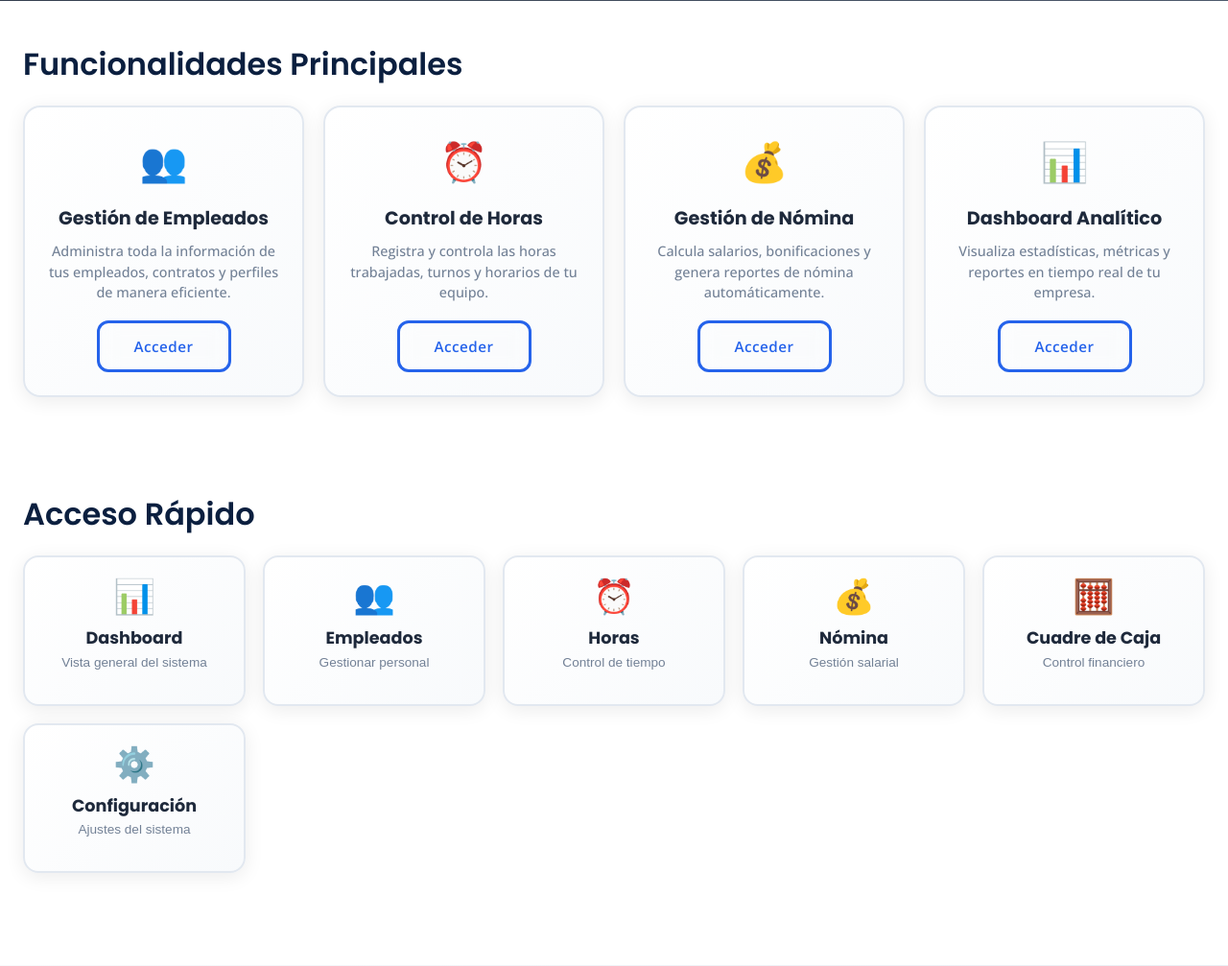
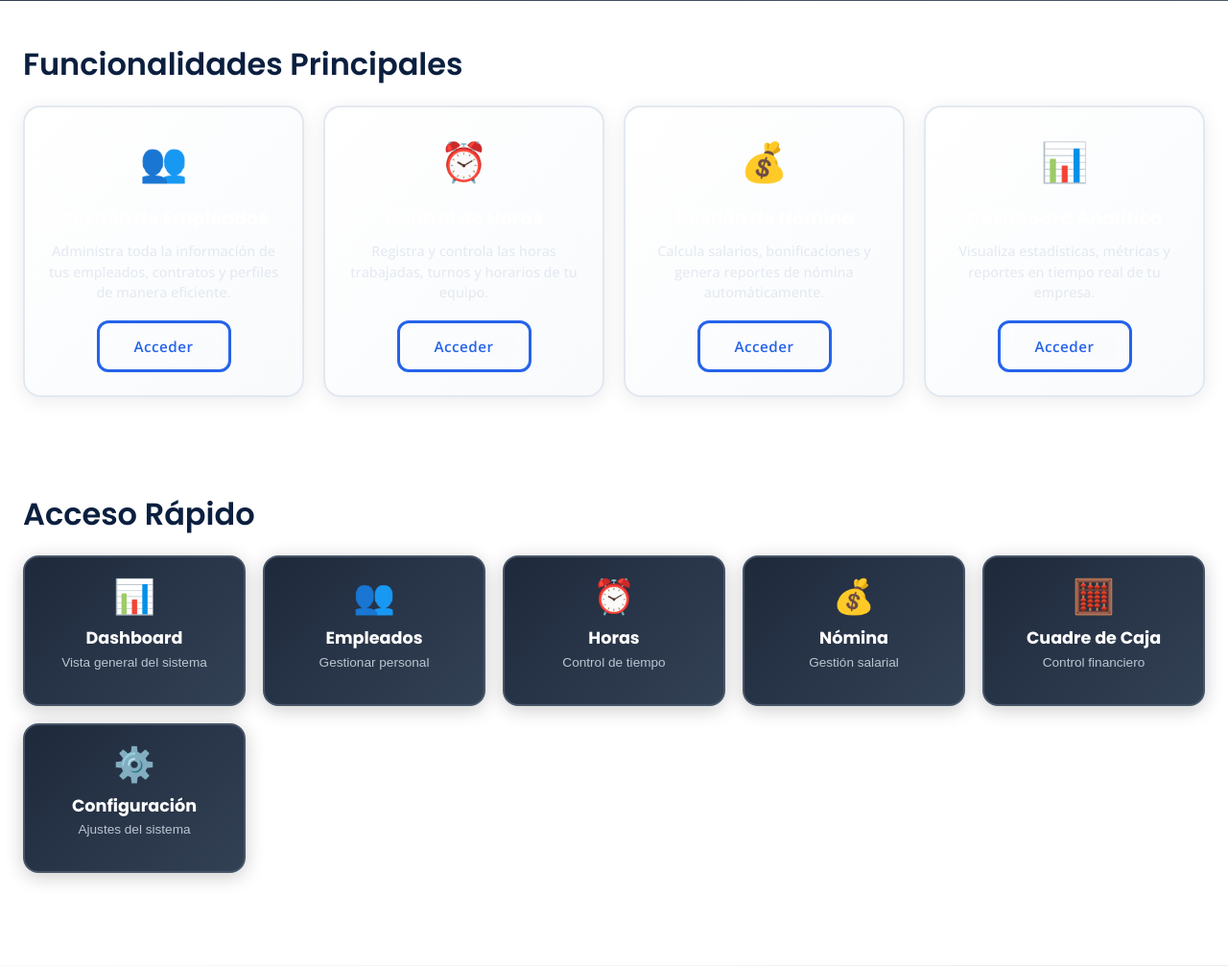
Before and after one commit to axyra-app/axyra-sistema-gestion, a FastAPI app: page / in a window 1280 px wide. Shown: the part 765-1772 px from the top of the page at 96% size. Run offline with FastAPI, Linux system fonts and the light colour scheme; data that the repository does not hold is empty.

Commit message:
Fix auto-login issue and improve text visibility - Fix dashboard Firebase auth listener to prevent auto-login - Improve logout function to completely clear all sessions - Change index.html text colors from dark blue to white for better visibility - Update feature cards and quick access cards with white text - Improve contrast and readability of homepage elements - Prevent infinite authentication loops after logout

```diff
--- a/frontend/index.html
+++ b/frontend/index.html
@@ -1115,7 +1115,7 @@
               <h5>📧 Mientras tanto, contáctanos por:</h5>
               <ul>
                 <li><strong>Email:</strong> axyra.app@gmail.com</li>
-                <li><strong>WhatsApp:</strong> +57 300 123 4567</li>
+                <li><strong>WhatsApp:</strong> +57 3187249579</li>
                 <li><strong>Horario:</strong> Lunes a Viernes 9:00 AM - 6:00 PM</li>
               </ul>
 
@@ -1135,7 +1135,7 @@
 
       function contactarWhatsApp() {
         const mensaje = encodeURIComponent('Hola, necesito información sobre AXYRA');
-        window.open(`https://wa.me/573001234567?text=${mensaje}`, '_blank');
+        window.open(`https://wa.me/573187249579?text=${mensaje}`, '_blank');
       }
 
       function enviarMensajeContacto(event) {
--- a/frontend/static/axyra-styles.css
+++ b/frontend/static/axyra-styles.css
@@ -1885,14 +1885,14 @@ p {
 }
 
 .axyra-feature-card h3 {
-  color: #1e293b !important; /* CAMBIADO A COLOR DEL DASHBOARD */
+  color: #ffffff !important; /* CAMBIADO A BLANCO PARA MEJOR VISIBILIDAD */
   font-weight: 700 !important;
   font-size: 1.2rem !important; /* REDUCIDO DE 1.4rem A 1.2rem */
   margin-bottom: 12px !important; /* REDUCIDO DE 16px A 12px */
 }
 
 .axyra-feature-card p {
-  color: #64748b !important; /* CAMBIADO A COLOR DEL DASHBOARD */
+  color: #e2e8f0 !important; /* CAMBIADO A GRIS CLARO PARA MEJOR VISIBILIDAD */
   font-weight: 500 !important;
   font-size: 0.9rem !important; /* REDUCIDO DE 1rem A 0.9rem */
   line-height: 1.5 !important; /* REDUCIDO DE 1.6 A 1.5 */
@@ -1916,18 +1916,18 @@ p {
 }
 
 .axyra-quick-card {
-  background: linear-gradient(135deg, #ffffff 0%, #f8fafc 100%);
-  border: 2px solid #e2e8f0; /* REDUCIDO DE 3px A 2px */
+  background: linear-gradient(135deg, #1e293b 0%, #334155 100%); /* CAMBIADO A FONDO OSCURO */
+  border: 2px solid #475569; /* CAMBIADO A BORDE OSCURO */
   border-radius: 16px; /* REDUCIDO DE 12px A 16px */
   padding: 20px 16px; /* REDUCIDO DE 24px A 20px 16px */
   text-align: center;
   transition: all 0.3s ease;
   cursor: pointer;
   text-decoration: none;
-  color: #1e293b; /* CAMBIADO A COLOR DEL DASHBOARD */
+  color: #ffffff; /* CAMBIADO A BLANCO PARA MEJOR VISIBILIDAD */
   display: block;
   width: 100%;
-  box-shadow: 0 4px 20px rgba(0, 0, 0, 0.08); /* MEJORADO */
+  box-shadow: 0 4px 20px rgba(0, 0, 0, 0.2); /* MEJORADO PARA FONDO OSCURO */
   position: relative;
   overflow: hidden;
 }
@@ -1950,9 +1950,9 @@ p {
 
 .axyra-quick-card:hover {
   transform: translateY(-4px); /* REDUCIDO DE -6px A -4px */
-  box-shadow: 0 8px 30px rgba(0, 0, 0, 0.12); /* MEJORADO */
+  box-shadow: 0 8px 30px rgba(0, 0, 0, 0.3); /* MEJORADO PARA FONDO OSCURO */
   border-color: #3b82f6; /* CAMBIADO A COLOR DEL DASHBOARD */
-  background: #f8fafc;
+  background: linear-gradient(135deg, #334155 0%, #475569 100%); /* FONDO OSCURO MÁS CLARO EN HOVER */
 }
 
 .axyra-quick-card:hover::before {
@@ -1964,14 +1964,14 @@ p {
 }
 
 .axyra-quick-card h3 {
-  color: #1e293b !important; /* CAMBIADO A COLOR DEL DASHBOARD */
+  color: #ffffff !important; /* CAMBIADO A BLANCO PARA MEJOR VISIBILIDAD */
   font-weight: 700 !important;
   font-size: 1.1rem !important; /* REDUCIDO DE 1.2rem A 1.1rem */
   margin-bottom: 6px !important; /* REDUCIDO DE 8px A 6px */
 }
 
 .axyra-quick-card p {
-  color: #64748b !important; /* CAMBIADO A COLOR DEL DASHBOARD */
+  color: #cbd5e1 !important; /* CAMBIADO A GRIS CLARO PARA MEJOR VISIBILIDAD */
   font-weight: 500 !important;
   font-size: 0.85rem !important; /* REDUCIDO DE 0.95rem A 0.85rem */
 }
```
Also changed, not shown: frontend/modulos/dashboard/dashboard.html (+41 -7 lines).
